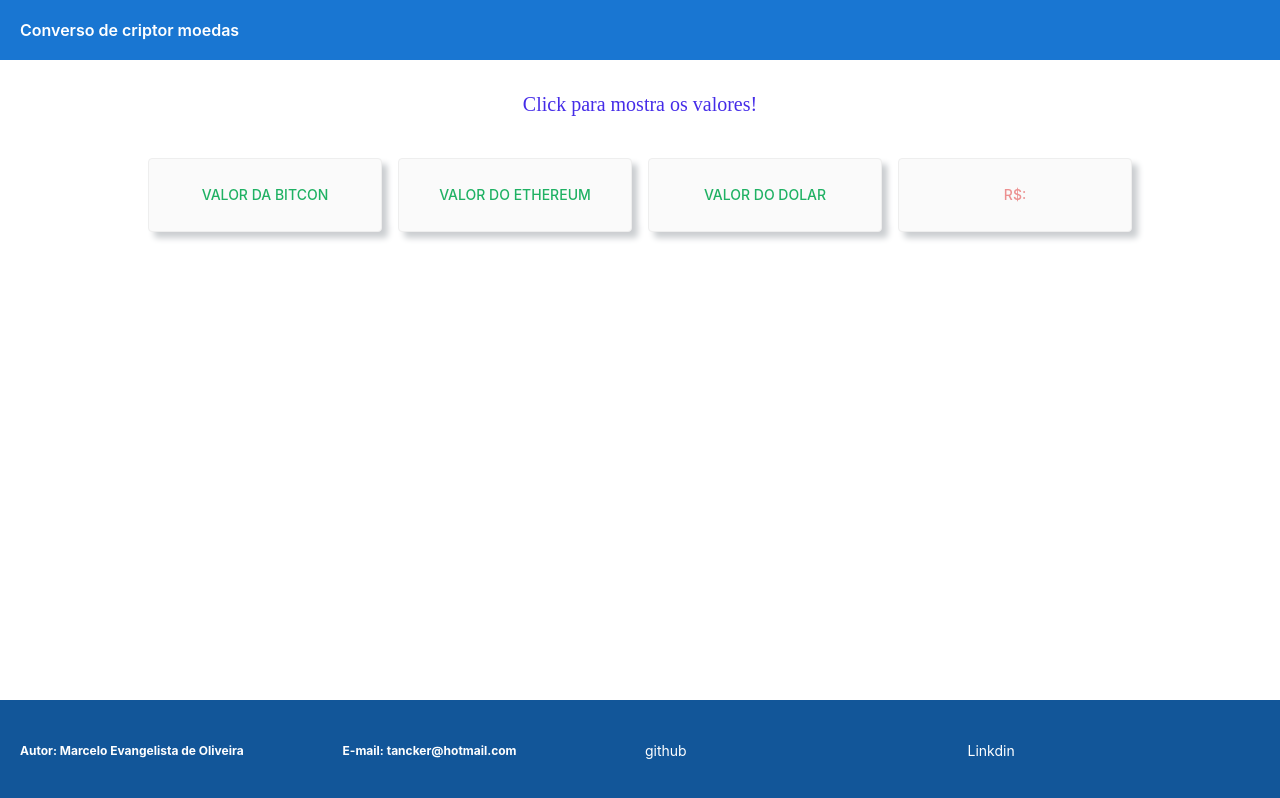
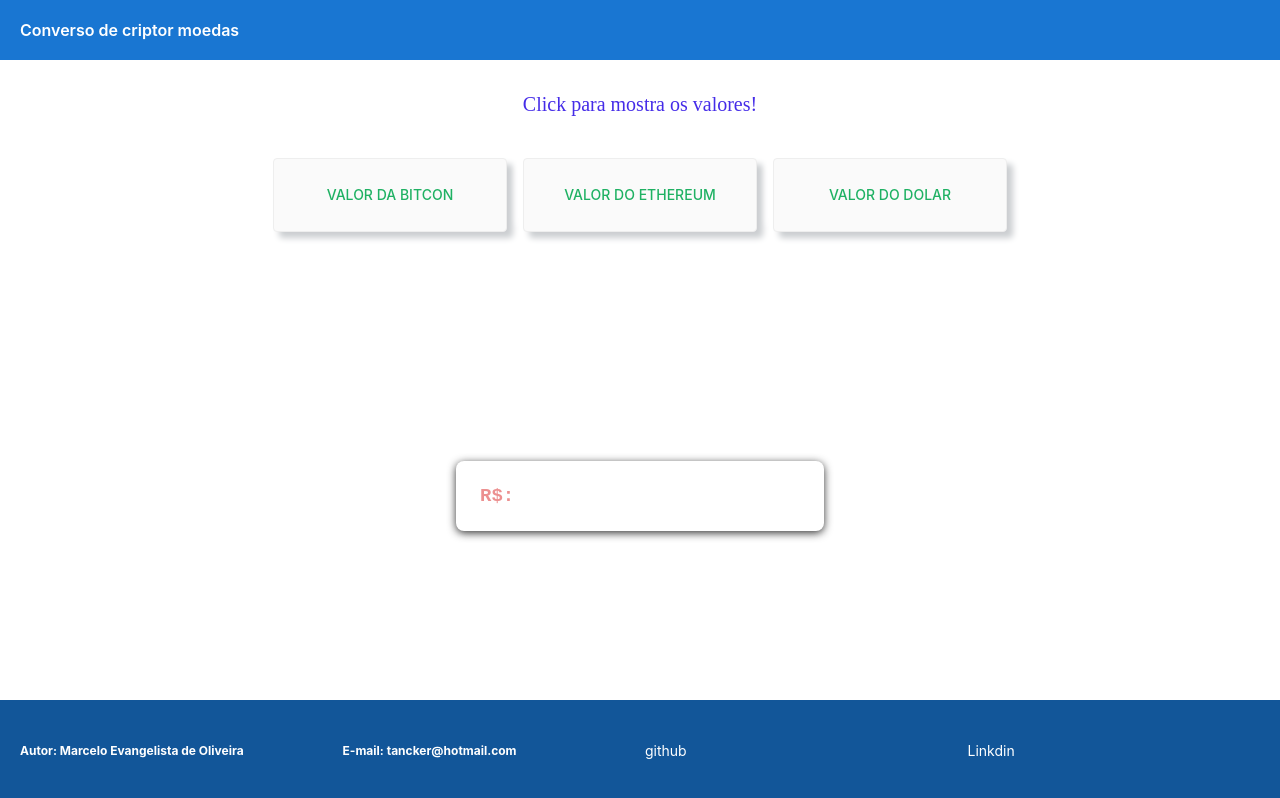
Before and after one commit to veih/conversobit, an Angular app: page / in a window 1280 px wide. Built offline with nearby package versions, Linux system fonts and the light colour scheme.

Commit message:
Projetos concluido

```diff
--- a/package.json
+++ b/package.json
@@ -21,6 +21,8 @@
     "@fortawesome/angular-fontawesome": "^0.11.0",
     "@fortawesome/fontawesome-svg-core": "^6.1.1",
     "@fortawesome/free-solid-svg-icons": "^6.1.1",
+    "@popperjs/core": "^2.11.5",
+    "bootstrap": "^5.1.3",
     "rxjs": "~7.5.0",
     "tslib": "^2.3.0",
     "zone.js": "~0.11.4"
--- a/src/app/app.module.ts
+++ b/src/app/app.module.ts
@@ -10,6 +10,7 @@ import { TitleComponent } from './components/title/title.component';
 import { ContentComponent } from './components/content/content.component';
 import { HeaderComponent } from './components/header/header.component';
 import { FooterComponent } from './components/footer/footer.component';
+import { ModalComponent } from './components/modal/modal.component';
 
 @NgModule({
   declarations: [
@@ -21,7 +22,8 @@ import { FooterComponent } from './components/footer/footer.component';
     ContentComponent,
     HeaderComponent,
     HeaderComponent,
-    FooterComponent
+    FooterComponent,
+    ModalComponent
   ],
   imports: [
     BrowserModule,
--- a/src/app/components/cards/cards.component.css
+++ b/src/app/components/cards/cards.component.css
@@ -60,6 +60,3 @@
   padding: 0 1rem 1rem;
   margin: 0;
 }
-.brl {
-  color: #ec9090;
-}
--- a/src/app/components/cards/cards.component.html
+++ b/src/app/components/cards/cards.component.html
@@ -16,8 +16,4 @@
   </div>
 </div>
 
-<div class="card">
-  <div class="brl">
-    <span> R$:</span>
-  </div>
-</div>
+<app-modal></app-modal>
--- /dev/null
+++ b/src/app/components/modal/modal.component.css
@@ -0,0 +1,29 @@
+.modal {
+  background: #fff;
+  border-radius: 8px;
+  box-shadow: 0 2px 8px #333;
+  min-width: 320px;
+  position: fixed;
+  left: 50%;
+  padding: 24px;
+  top: 62%;
+  transform: translate(-50%, -50%);
+  z-index: 11;
+}
+
+.overlay {
+  background: #000;
+  height: 100vh;
+  left: 0;
+  opacity: 0.5;
+  position: fixed;
+  top: 0;
+  width: 100vw;
+  z-index: 10;
+}
+.brl {
+  color: #ec9090;
+  font-size: 19px;
+  font-weight: bold;
+  font-family: monospace;
+}
--- /dev/null
+++ b/src/app/components/modal/modal.component.html
@@ -0,0 +1,5 @@
+<div class="modal">
+  <div class="brl">
+    <span> R$:</span>
+  </div>
+</div>
--- /dev/null
+++ b/src/app/components/modal/modal.component.ts
@@ -0,0 +1,14 @@
+import { Component, OnInit } from '@angular/core';
+
+@Component({
+  selector: 'app-modal',
+  templateUrl: './modal.component.html',
+  styleUrls: ['./modal.component.css']
+})
+export class ModalComponent implements OnInit {
+
+  constructor() { }
+
+  ngOnInit(): void {
+  }
+}
```
Also changed, not shown: 2 other files (tests, documents, lock files or other folders).
